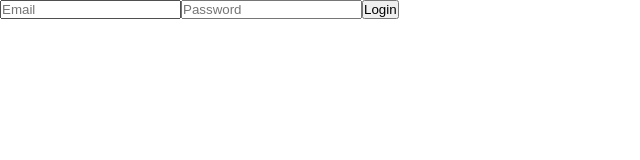
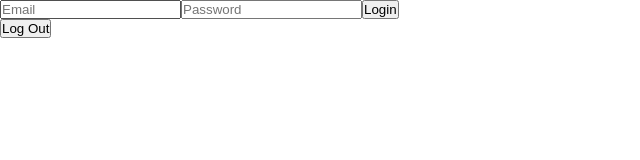
Before and after one commit to MAUI-afleveringer/Aflevering-2, a React (Vite) app in the folder frontend/ModelManagement/: page / in a window 1280 px wide. Shown: the top 160 px of the page, without its empty margins (0-640 px from the left). Built offline with nearby package versions, Linux system fonts and the light colour scheme.

Commit message:
added a logout butten to the login page

```diff
--- a/frontend/ModelManagement/src/Login.jsx
+++ b/frontend/ModelManagement/src/Login.jsx
@@ -49,6 +49,14 @@ export default function Login() {
         }
     }
 
+    const handleLogout = () => {
+        setError("");
+        localStorage.removeItem("token");
+        alert("Logout successful");
+        navigate("/")
+
+    }
+
 
 
     return (
@@ -59,7 +67,7 @@ export default function Login() {
                 <input type="submit" value="Login" />
                 {error && <p className="error">{error}</p>}
             </form>
-
+            <button onClick={handleLogout}>Log Out</button>
         </section>
     )
 }
--- a/frontend/ModelManagement/src/Models.jsx
+++ b/frontend/ModelManagement/src/Models.jsx
@@ -33,7 +33,7 @@ export default function Models() {
     };
 
     const createModel = async () => {
-
+        const url = "http://localhost:8080/api/models"
     };
 
     /*var url = "https://yourUrl";
```
